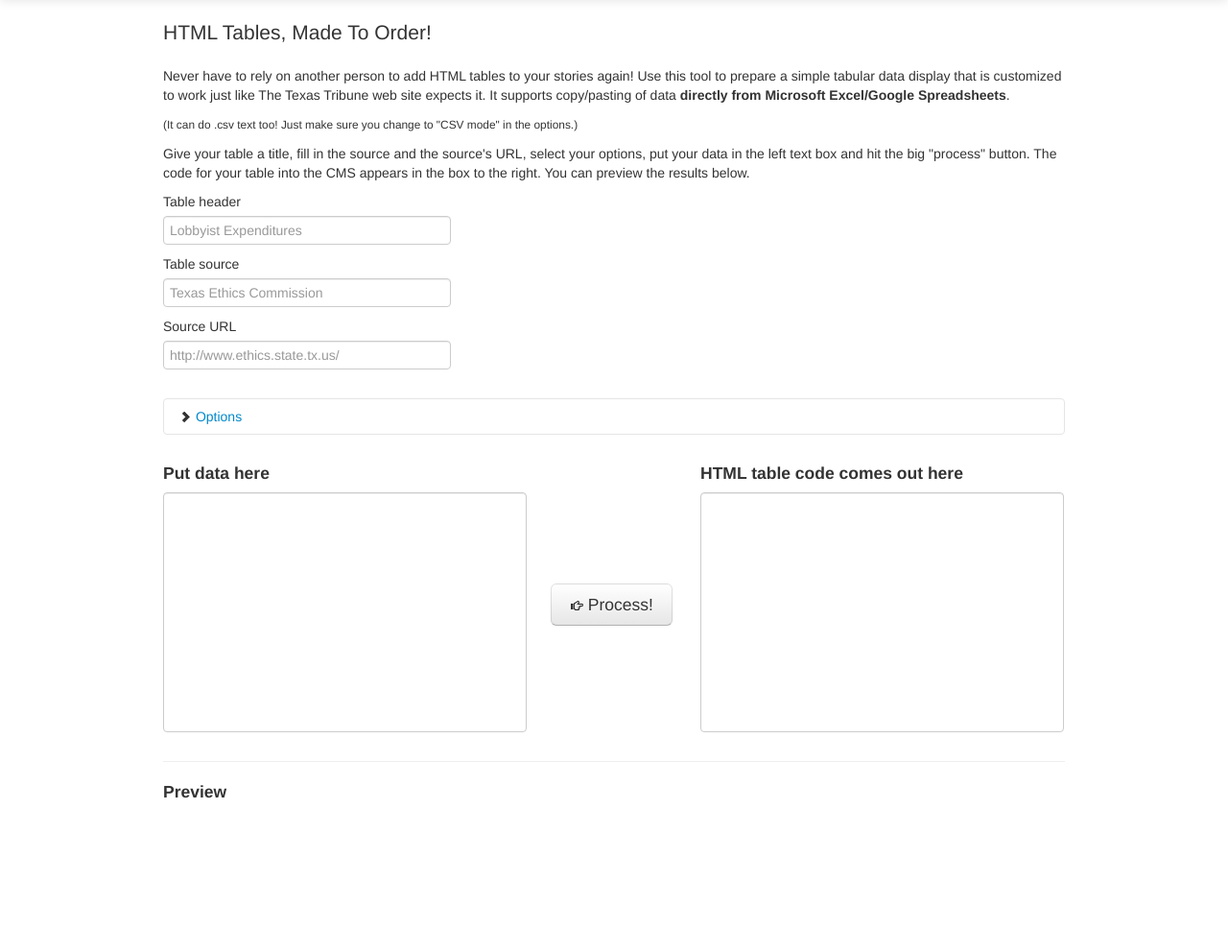
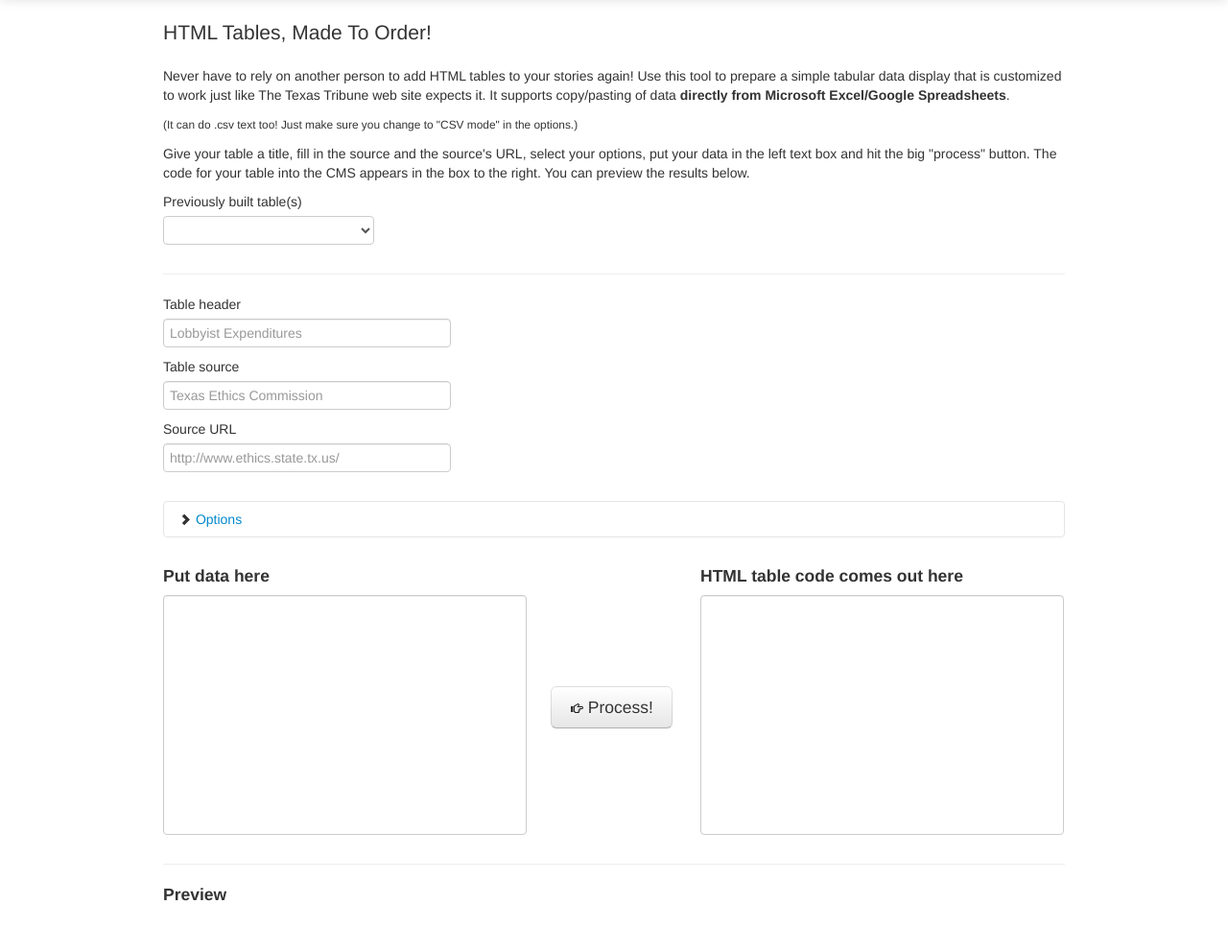
Before and after one commit to rdmurphy/never-again, a Flask app: page /table-builder/ in a window 1280 px wide. Shown: the part 41-1033 px from the top of the page at 96% size. Before the commit the page ends 873 px from the top, so only its background shows below. Run offline with Flask 2, Linux system fonts and the light colour scheme.

Commit message:
Added placeholder for eventual history dropdown

```diff
--- a/templates/table-builder.html
+++ b/templates/table-builder.html
@@ -35,6 +35,14 @@
 <div class="row">
 
 <div class="span12">
+
+<label>Previously built table(s)</label>
+<select>
+    <option value=""></option>
+    <option value="">Hello! - 3/14/2012</option>
+</select>
+
+<hr>
 
 <form>
     <label>Table header</label>
```
